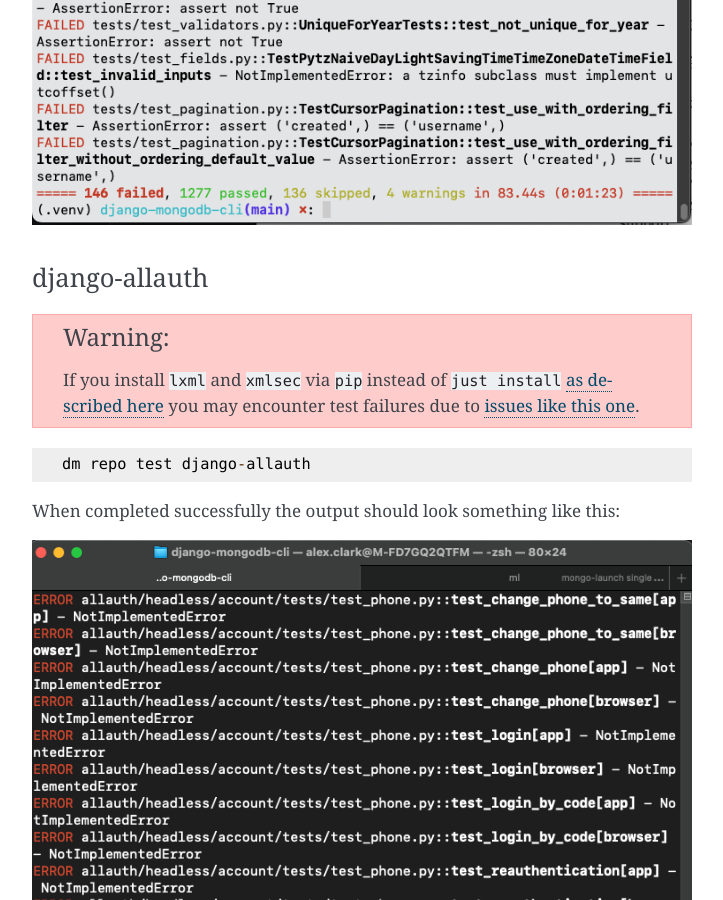
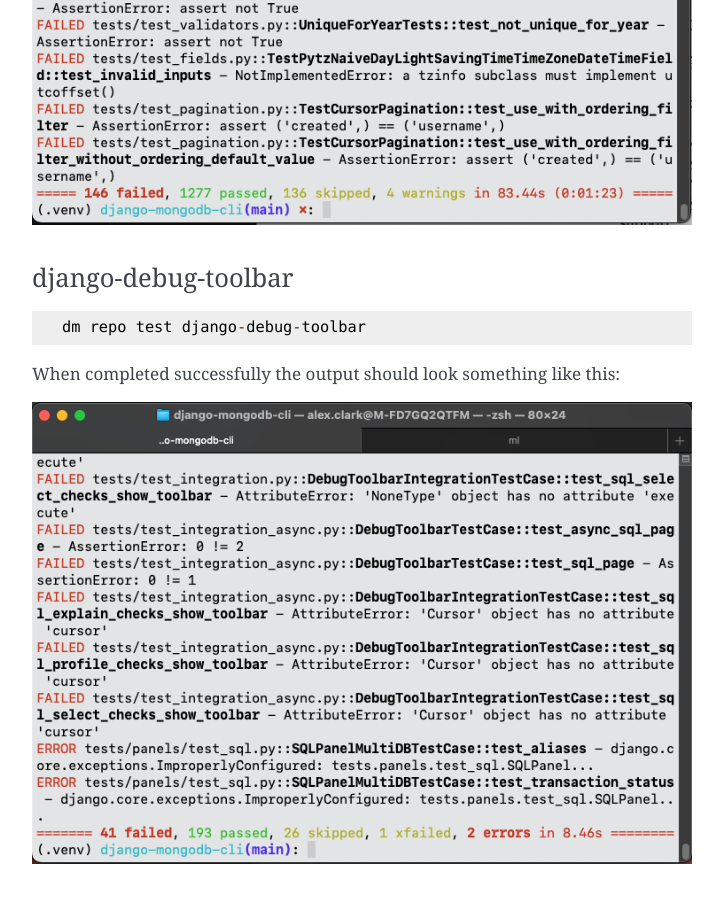
Before and after one commit to mongodb-labs/django-mongodb-cli, a Sphinx documentation site: the page built from docs/source/usage.rst, in a window 1280 px wide and 900 px high, scrolled down 1207 px. Shown: the whole window, without its empty margins (388-1111 px from the left). Built offline with Sphinx 7.4.7, drawn with Linux system fonts in a browser that asks for light colours; some of the changed text lies outside the part shown.

```diff
--- a/docs/source/usage.rst
+++ b/docs/source/usage.rst
@@ -26,6 +26,17 @@
 
 .. image:: _static/images/django-rest-framework.png
 
+django-debug-toolbar
+++++++++++++++++++++
+
+::
+
+    dm repo test django-debug-toolbar
+
+When completed successfully the output should look something like this:
+
+.. image:: _static/images/django-debug-toolbar.png
+
 django-allauth
 ++++++++++++++
 
@@ -40,7 +51,17 @@
 
     dm repo test django-allauth
 
+When completed successfully the output should look something like this:
+
+.. image:: _static/images/django-allauth.png
+
+wagtail
++++++++
+
+::
+
+    dm repo test wagtail
 
 When completed successfully the output should look something like this:
 
-.. image:: _static/images/django-allauth.png
+.. image:: _static/images/wagtail.png
```
Also changed, not shown: docs/source/_static/images/django-debug-toolbar.png (added), docs/source/_static/images/wagtail.png (added).
